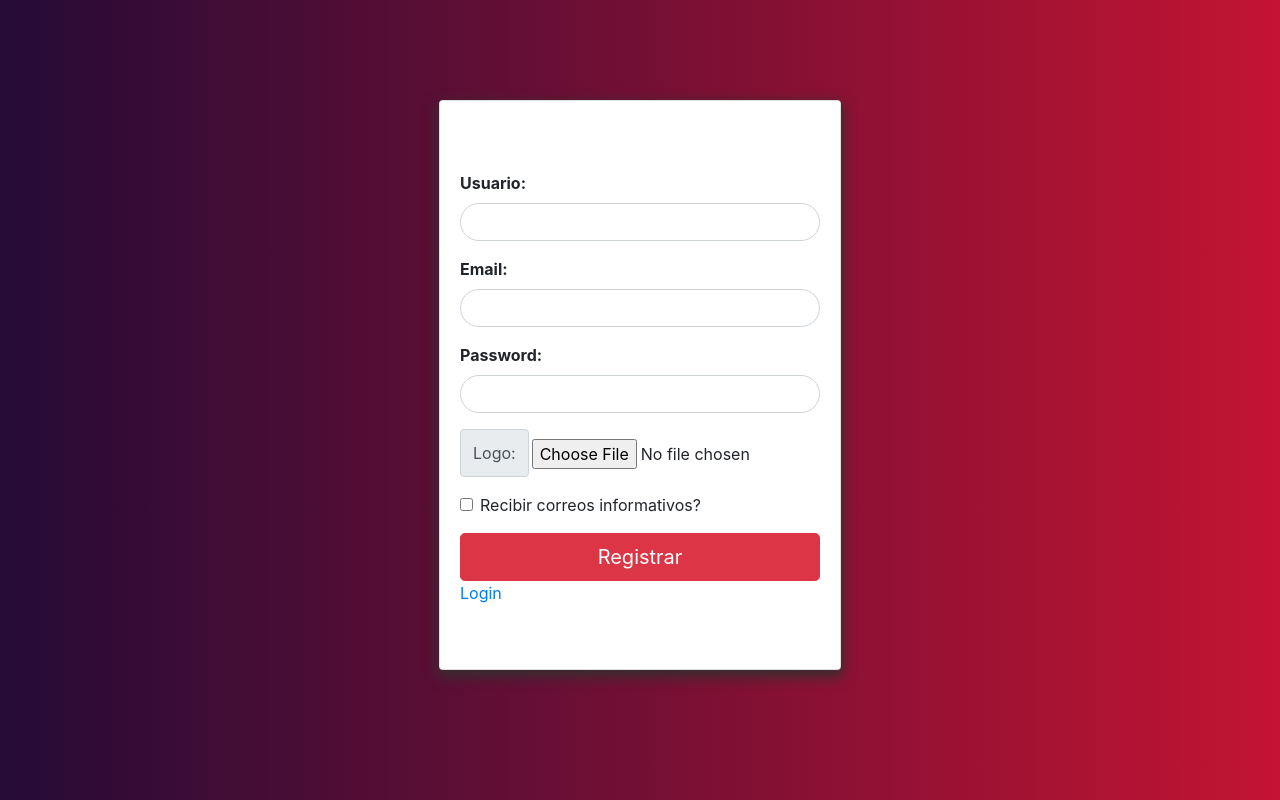
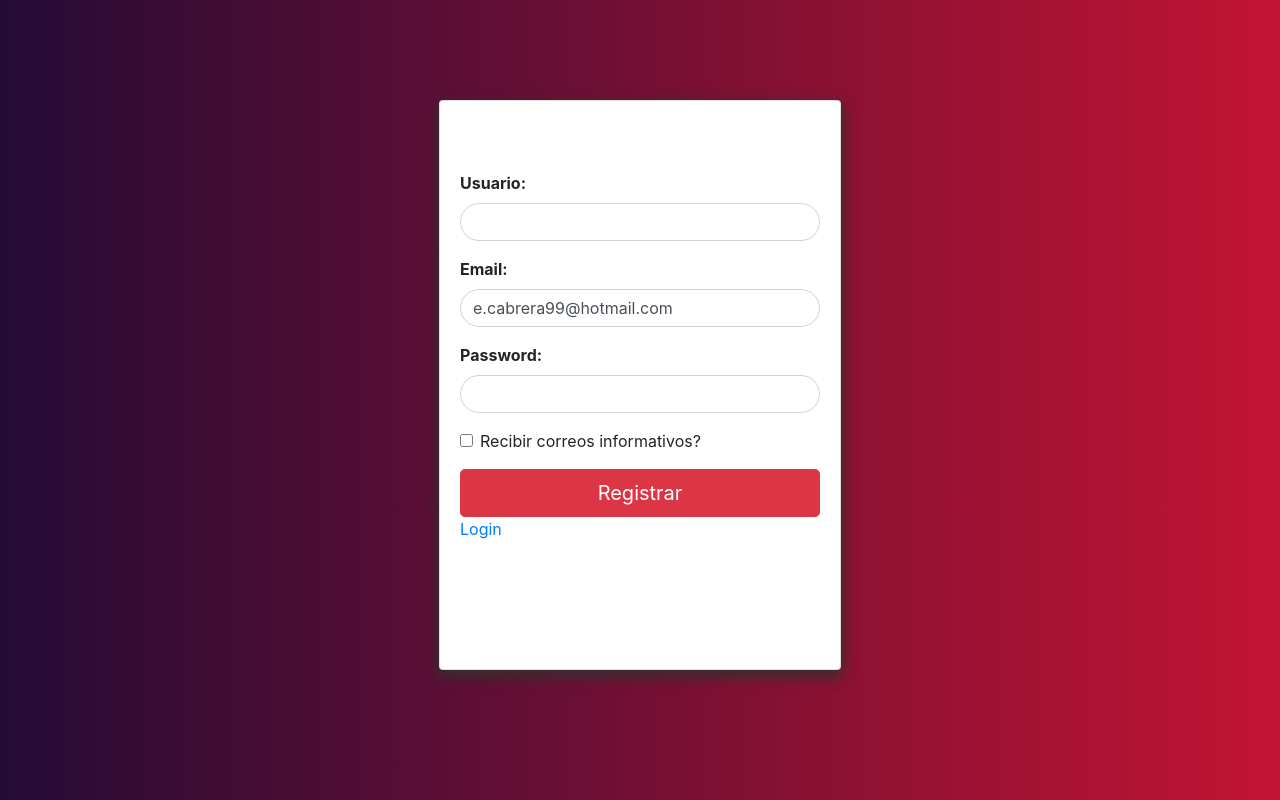
Before and after one commit to Edward3223/VideoProyect, an Angular app in the folder VideoProyect/: page /register in a window 1280 px wide. Built offline with nearby package versions, Linux system fonts and the light colour scheme.

Commit message:
Model user to send from firebase

```diff
--- a/VideoProyect/src/app/Component/login/login.component.html
+++ b/VideoProyect/src/app/Component/login/login.component.html
@@ -34,7 +34,7 @@
                     </div>
                     <button type="submit" class="btn btn-danger btn-lg btn-block"> <div>Iniciar sesión</div></button>
                     <div style="position: relative; top: 50px; margin-left: 120px;">
-                        <a href="/register"> Registrate aqui</a>
+                        <a [routerLink]="[ '/register']"> Registrate aqui</a>
                     </div>
 
                 </form>
--- a/VideoProyect/src/app/Component/register/register.component.html
+++ b/VideoProyect/src/app/Component/register/register.component.html
@@ -18,29 +18,24 @@
                 <form>
                     <div class="form-group">
                         <label for="exampleInputEmail1"> <b>Usuario:</b> </label>
-                        <input class="form-control rounded-pill" id="usuario" aria-describedby="emailHelp">
+                        <input [(ngModel)]="usuario.Name" [ngModelOptions]="{standalone: true}" class="form-control rounded-pill" id="usuario" aria-describedby="emailHelp">
                     </div>
                     <div class="form-group">
                         <label for="exampleInputPassword1"> <b>Email:</b> </label>
-                        <input class="form-control rounded-pill" id="email">
+                        <input [(ngModel)]="usuario.Email" [ngModelOptions]="{standalone: true}" class="form-control rounded-pill" id="email">
                     </div>
                     <div class="form-group">
                         <label for="exampleInputPassword1"> <b>Password:</b> </label>
-                        <input type="password" class="form-control rounded-pill" id="password">
+                        <input [(ngModel)]="usuario.Password" [ngModelOptions]="{standalone: true}" type="password" class="form-control rounded-pill" id="password">
                     </div>
 
-                    <div class="form-group " style="display: flex; ">
-                        <label class="input-group-text " for="exampleInputPassword1">Logo:</label>
-                        <input style="position: relative; top: 10px; left: 3px;" type="file" id="myfile" name="myfile"><br><br>
-                    <!-- <input  type="file" class="form-control-file" id="Logo" style=" margin-left: 10px; margin-top: 5px;" accept="image/*"> -->
-                      </div>
       <!-- radios options -->
                     <div class="form-group form-check">
                         <input type="checkbox" class="form-check-input" id="exampleCheck1">
                         <label class="form-check-label" for="exampleCheck1">Recibir correos informativos?</label>
                     </div>
-                    <button type="submit" class="btn btn-danger btn-lg btn-block" > <div>Registrar</div></button>
-                    <a href="/login">Login</a>
+                    <button (click)="onSubmit()" type="submit" class="btn btn-danger btn-lg btn-block" > <div>Registrar</div></button>
+                    <a [routerLink]="[ '/login']">Login</a>
 
                 </form>
             </div>
--- a/VideoProyect/src/app/Component/register/register.component.ts
+++ b/VideoProyect/src/app/Component/register/register.component.ts
@@ -1,4 +1,5 @@
 import { Component, OnInit } from '@angular/core';
+import { User } from 'src/app/Models/User.model';
 
 @Component({
   selector: 'app-register',
@@ -7,9 +8,17 @@ import { Component, OnInit } from '@angular/core';
 })
 export class RegisterComponent implements OnInit {
 
+  usuario: User;
+
   constructor() { }
 
   ngOnInit(): void {
+
+    this.usuario = new User()
+    this.usuario.Email = 'e.cabrera99@hotmail.com'
   }
 
+  onSubmit(){
+    console.log(this.usuario)
+  }
 }
--- /dev/null
+++ b/VideoProyect/src/app/Models/User.model.ts
@@ -0,0 +1,5 @@
+export class User{
+    Email: String
+    Password: String
+    Name: String
+}
```
Also changed, not shown: VideoProyect/src/app/app.module.ts (+8 -1 lines), VideoProyect/src/app/app.component.html (line endings or trailing spaces).
